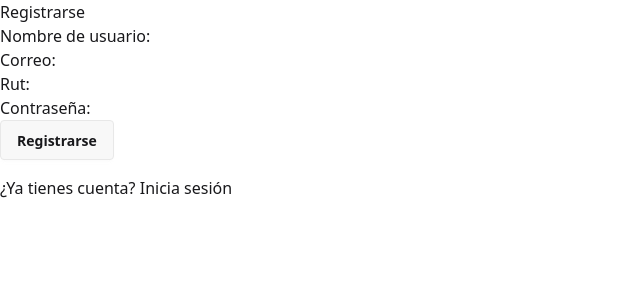
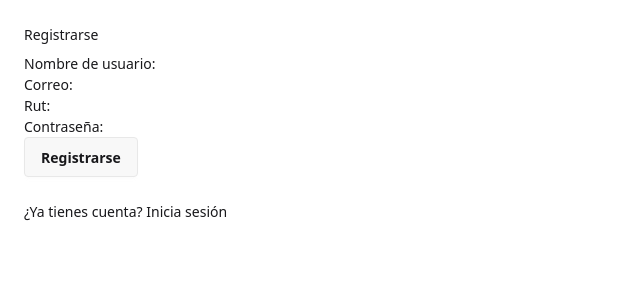
Before and after one commit to rogandven/U2yyT2GDn75vmSQ, a React (Vite) app in the folder frontend/: page /register in a window 1280 px wide. Shown: the top 300 px of the page, without its empty margins (0-640 px from the left). Built offline with nearby package versions, Linux system fonts and the light colour scheme.

Commit message:
Card-Body works!

```diff
--- a/frontend/src/components/LoginRegisterForm.jsx
+++ b/frontend/src/components/LoginRegisterForm.jsx
@@ -26,7 +26,7 @@ const LoginRegisterForm = ({ mode = "login", onSubmit, loginError}) => {
   };
 
   return (
-    <div className="login-register-form">
+    <div className="login-register-form card-body">
       <h2 className="form-title">
         {mode === "login" ? "Iniciar sesión" : "Registrarse"}
       </h2>
--- a/frontend/src/pages/Login.jsx
+++ b/frontend/src/pages/Login.jsx
@@ -28,7 +28,7 @@ const Login = () => {
       <div className="lucky-cat-container">
         {/* <img src={luckyCat} alt="Lucky Cat" className="lucky-cat" /> */}
       </div>
-      <div className="login-register-container">
+      <div className="login-register-container card">
         <LoginRegisterForm mode="login" onSubmit={loginSubmit} loginError={loginError} />
       </div>
     </main>
--- a/frontend/src/pages/Register.jsx
+++ b/frontend/src/pages/Register.jsx
@@ -24,7 +24,7 @@ const Register = () => {
       <div className="lucky-cat-container">
         {/* <img src={luckyCat} alt="Lucky Cat" className="lucky-cat" /> */}
       </div>
-      <div className="login-register-container">
+      <div className="login-register-container card">
         <LoginRegisterForm mode="register" onSubmit={registerSubmit} />
       </div>
     </main>
```
